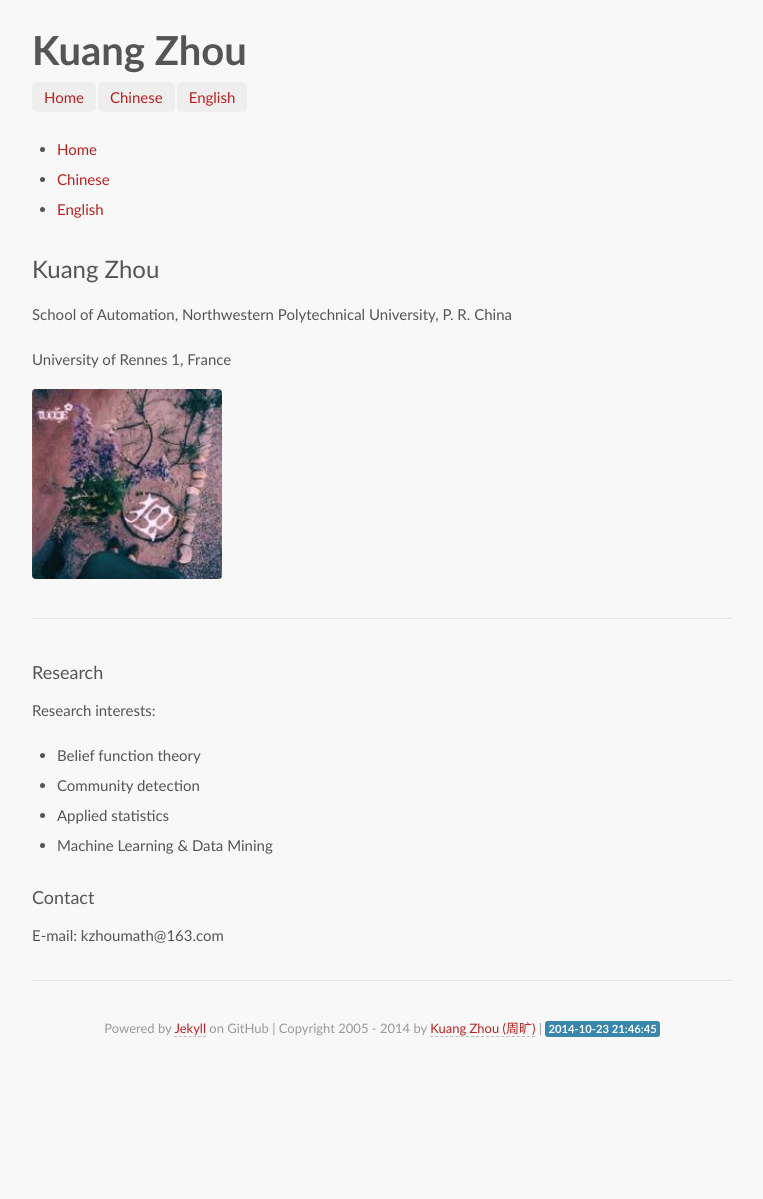
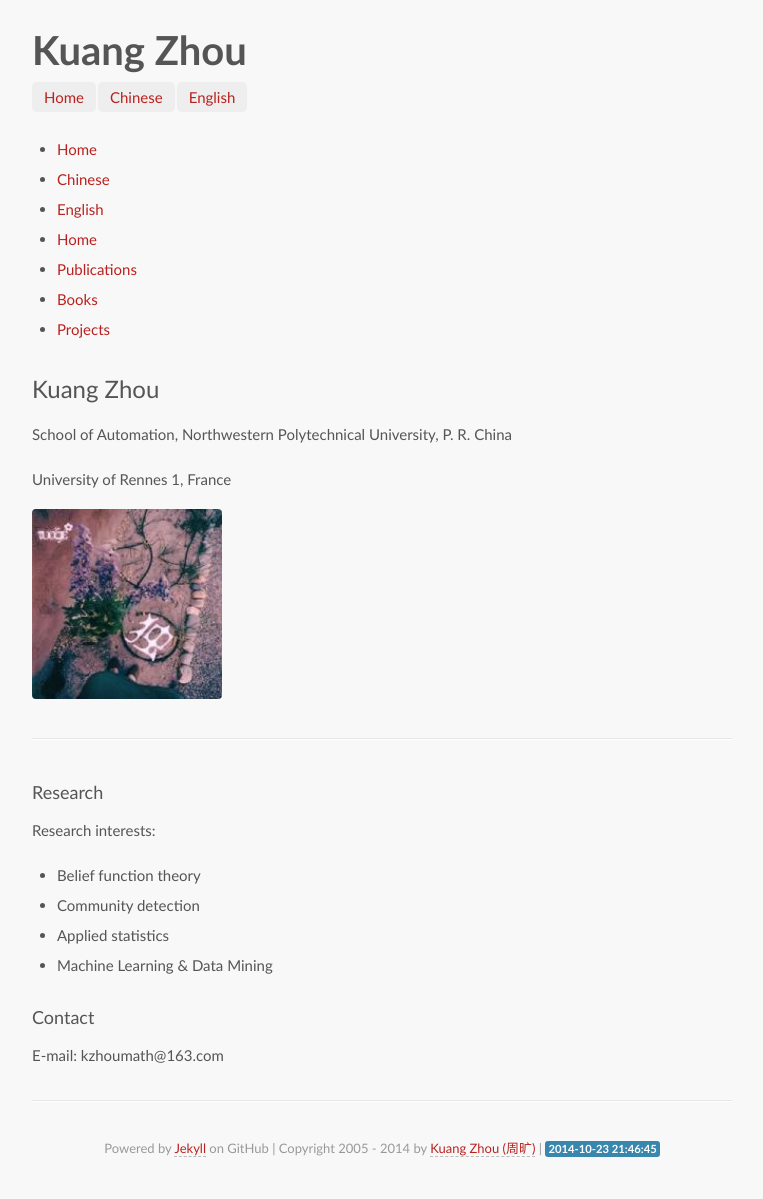
Before and after one commit to kuangzhou/kuangzhou.github.io, a Jekyll site: the page index.html, which Jekyll copies as it is, in a window 1280 px wide. Shown: the whole page, without its empty margins (258-1021 px from the left). Built offline with Jekyll 4.4.1, drawn with Linux system fonts in a browser that asks for light colours; some web fonts are replaced; Markdown is read by kramdown in place of the engine named in the settings; before the commit the page ends 1079 px from its top, so only the background shows below that.

Commit message:
first commit

```diff
--- a/index.html
+++ b/index.html
@@ -56,6 +56,18 @@
   <li><a href="/">Home</a></li>
   <li><a href="/cn/">Chinese</a></li>
   <li><a href="/en/">English</a></li>
+						<li>
+							<a href="#">Home</a>
+						</li>
+						<li>
+							<a href="en/publications">Publications</a>
+						</li>
+						<li>
+							<a href="books.html">Books</a>
+						</li>
+						<li>
+							<a href="projects.html">Projects</a>
+						</li>
 						<!--
 						<li>
 							<a href="talks.html">Talks</a>
```
